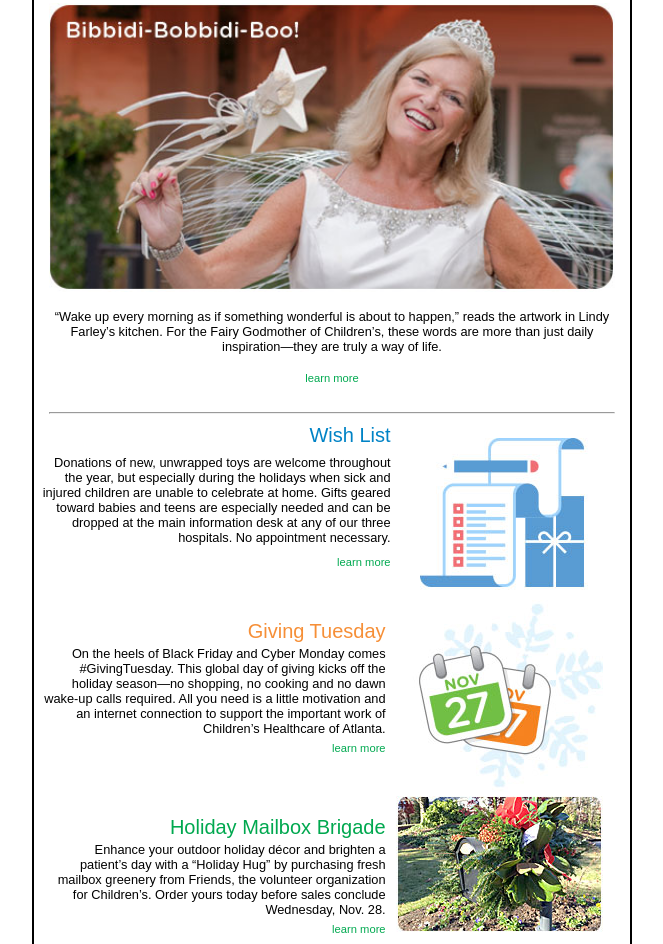
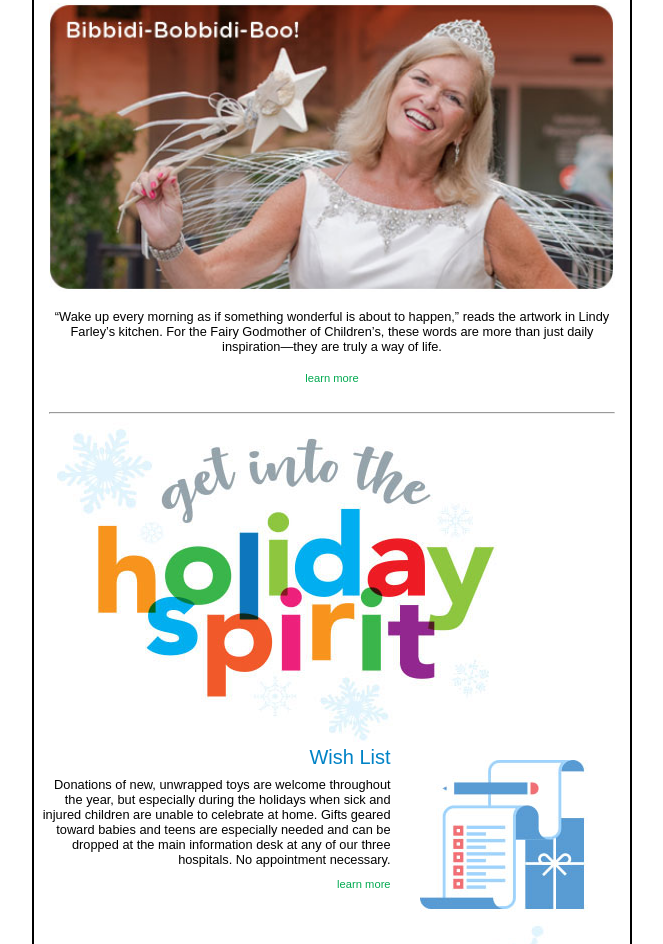
Before and after one commit to LesGibbs307/november-children-email, a plain HTML site: page index.html in a window 1280 px wide. Shown: the part 263-1207 px from the top of the page, without its empty margins (308-971 px from the left). Drawn offline with Linux system fonts and the light colour scheme.

Commit message:
Add files via upload

```diff
--- a/index.html
+++ b/index.html
@@ -133,11 +133,11 @@ daily inspiration—they are truly a way of life.
 						<hr class="hr">
 					</td>
 				</tr>
-				<!--<tr>
+				<tr>
 					<td style="padding: 0 15px;">
-						<img style="margin: 10px auto 0; display: block; text-align:center;" src="greetings.jpg" />
+						<img style="width: 70% margin: 10px auto 0; display: block; text-align:center;" src="greetings.jpg" />
 					</td>
-				</tr>-->
+				</tr>
 				<tr>
 					<td style="padding: 0 5px;">
 						<table align="right" width="40%" cellpadding="0" cellspacing="0" border="0">
```
